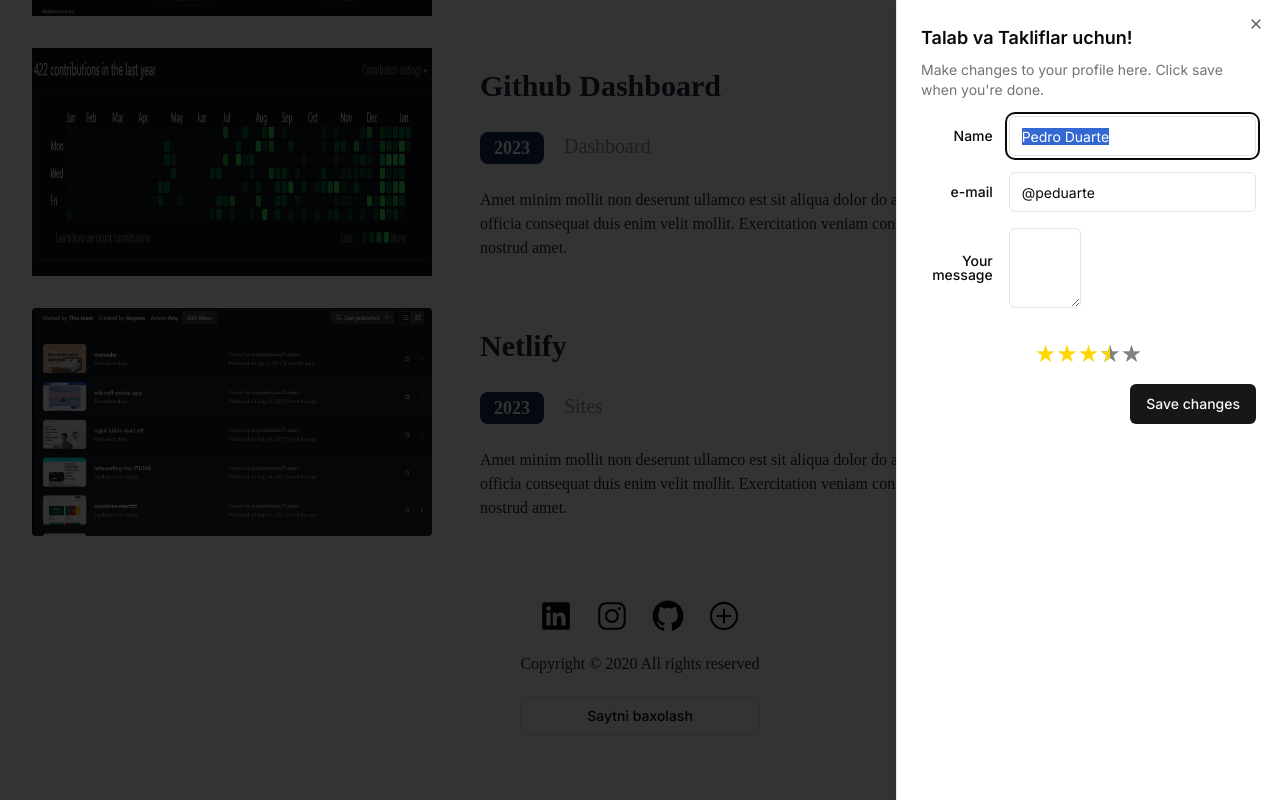
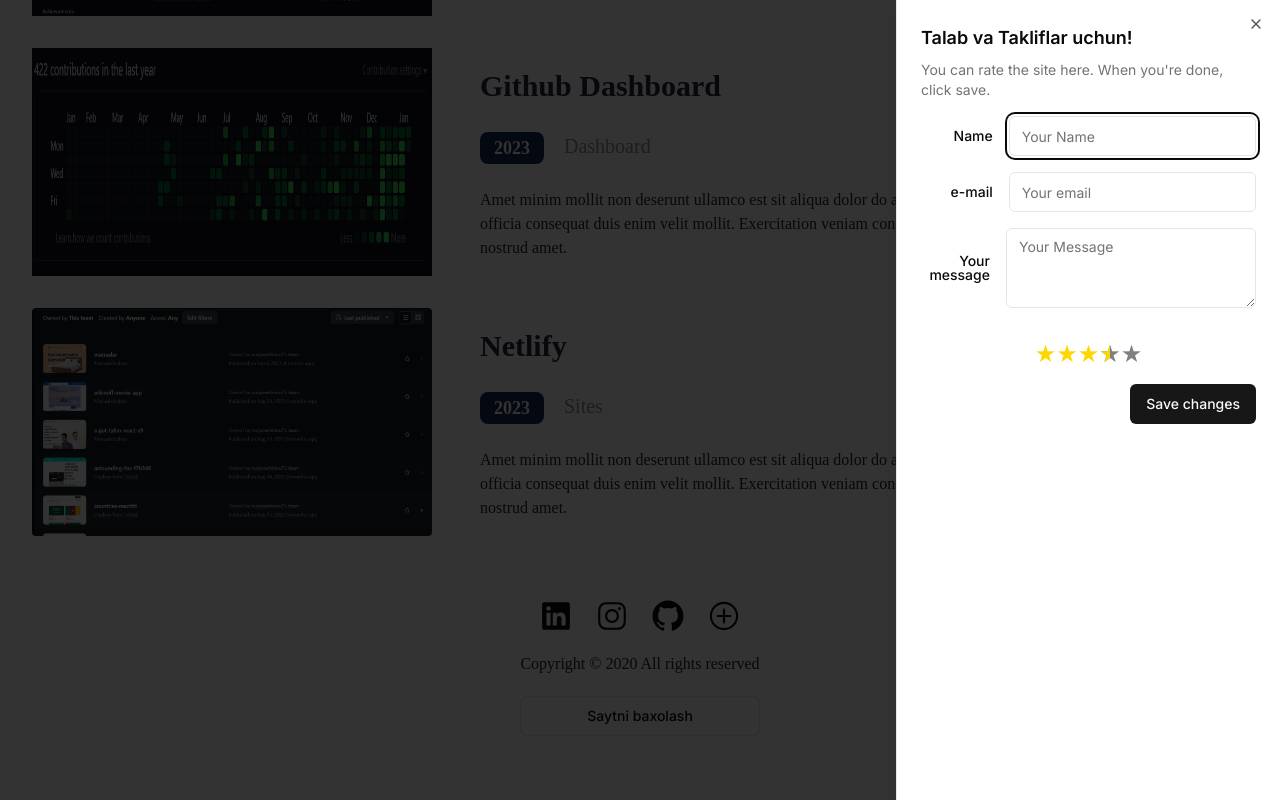
Before and after one commit to erkinovnurjon/portfolio, a Next.js app: page / in a window 1280 px wide. Both pictures are taken after a click on the button "Saytni baxolash". Shown: the part 1438-2238 px from the top of the page. Built offline with nearby package versions, Linux system fonts and the light colour scheme.

Commit message:
add cheatshet

```diff
--- a/components/shared/sheet.tsx
+++ b/components/shared/sheet.tsx
@@ -1,63 +1,118 @@
 "use client"
 
-import { Button } from "@/components/ui/button"
-import { Input } from "@/components/ui/input"
-import { Label } from "@/components/ui/label"
-import {
-  Sheet,
-  SheetClose,
-  SheetContent,
-  SheetDescription,
-  SheetFooter,
-  SheetHeader,
-  SheetTitle,
-  SheetTrigger,
-} from "@/components/ui/sheet"
-import Star from "./star"
-import { Textarea } from "../ui/textarea"
+// Import statements remain unchanged
+import { useEffect, useState } from "react";
+import { Sheet, SheetClose, SheetContent, SheetDescription, SheetFooter, SheetHeader, SheetTitle, SheetTrigger } from "../ui/sheet";
+import { Label } from "../ui/label";
+import { Input } from "../ui/input";
+import Star from "./star";
+import { Button } from "../ui/button";
+import { Textarea } from "../ui/textarea";
 
 const SheetDemo = () => {
+  const [name, setName] = useState("");
+  const [email, setEmail] = useState("");
+  const [message, setMessage] = useState("");
+  const [isFormSubmitted, setIsFormSubmitted] = useState(false);
+
+  const onSubmit = (e: React.FormEvent<HTMLFormElement>) => {
+    e.preventDefault();
+
+    // Your logic to save the form data goes here
+    console.log({
+      name,
+      email,
+      message,
+    });
+
+    setIsFormSubmitted(true);
+  };
+
+  useEffect(() => {
+    let timeout: NodeJS.Timeout;
+
+    if (isFormSubmitted) {
+      timeout = setTimeout(() => {
+        setIsFormSubmitted(false);
+      }, 3500);
+    }
+
+    return () => clearTimeout(timeout);
+  }, [isFormSubmitted]);
+
   return (
     <Sheet>
       <SheetTrigger asChild>
         <Button variant="outline">Saytni baxolash</Button>
       </SheetTrigger>
+
+      {isFormSubmitted ? (
+        <div>YuBorildi</div>
+      ) : (
         <SheetContent>
+          <form onSubmit={onSubmit}>
             <SheetHeader>
               <SheetTitle>Talab va Takliflar uchun!</SheetTitle>
               <SheetDescription>
-            Make changes to your profile here. Click save when you're done.
+                You can rate the site here. When you're done, click save.
               </SheetDescription>
             </SheetHeader>
+
             <div className="grid gap-4 py-4">
               <div className="grid grid-cols-4 items-center gap-4">
                 <Label htmlFor="name" className="text-right">
                   Name
                 </Label>
-            <Input id="name" value="Pedro Duarte" className="col-span-3" required />
+                <Input
+                  id="name"
+                  value={name}
+                  placeholder="Your Name"
+                  className="col-span-3"
+                  onChange={(e) => setName(e.target.value)}
+                  required
+                />
               </div>
+
               <div className="grid grid-cols-4 items-center gap-4">
                 <Label htmlFor="username" className="text-right">
                   e-mail
                 </Label>
-            <Input id="username" type="email" value="@peduarte" className="col-span-3" required />
+                <Input
+                  id="username"
+                  type="email"
+                  placeholder="Your email"
+                  value={email}
+                  onChange={(e) => setEmail(e.target.value)}
+                  className="col-span-3"
+                  required
+                />
               </div>
-          <div className="grid grid-cols-4 w-full items-center gap-4">
+
+              <div className="flex w-full items-center gap-4">
                 <Label htmlFor="username" className="text-right">
                   Your message
                 </Label>
-
-            <Textarea />
+                <Textarea
+                  id="message"
+                  placeholder="Your Message"
+                  value={message}
+                  onChange={(e) => setMessage(e.target.value)}
+                />
               </div>
             </div>
+
             <Star />
-        <SheetFooter >
+
+            <SheetFooter>
               <SheetClose asChild>
                 <Button type="submit">Save changes</Button>
               </SheetClose>
             </SheetFooter>
+          </form>
         </SheetContent>
+      )}
     </Sheet>
-  )
-}
-export default SheetDemo
+  );
+};
+
+export default SheetDemo;
```
Lines whose indentation alone changed are shown as unchanged.
